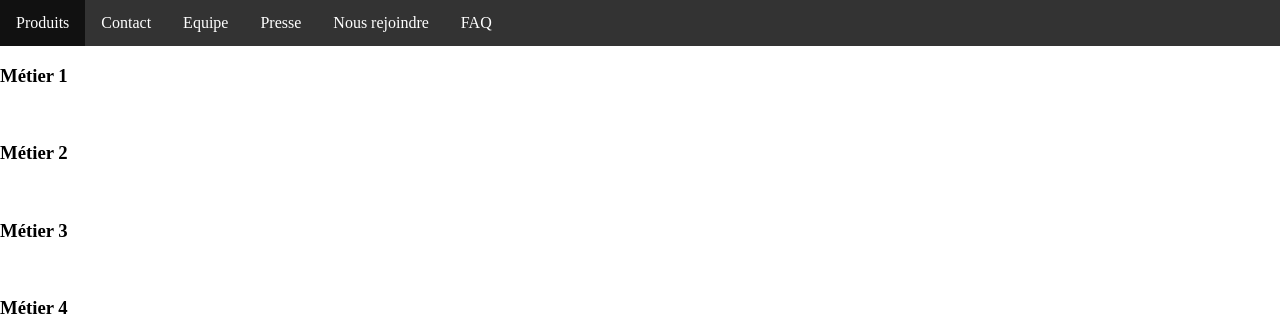
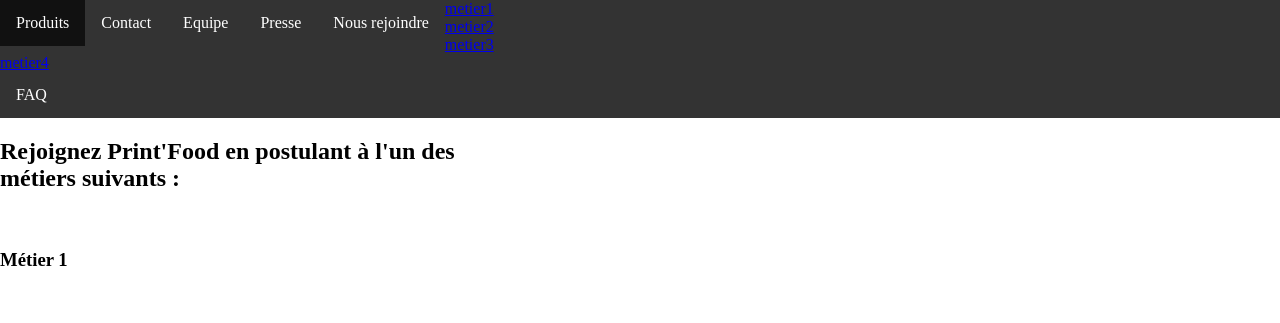
Before and after one commit to Apokalips28/Site-Html, a plain HTML site: page join.html in a window 1280 px wide. Shown: the top 323 px of the page. Drawn offline with Linux system fonts and the light colour scheme.

Commit message:
Ajout de pages

```diff
--- a/join.html
+++ b/join.html
@@ -12,21 +12,39 @@
             		<li><a href="index.html">Produits</a></li>
             		<li><a href="contact.html">Contact</a></li>
             		<li><a href="equipe.html">Equipe</a></li>
-            		<li><a href="presse.html">Presse</a></li>
-            		<li><a href="join.html">Nous rejoindre</a></li>
+            		<li><a href="presse.html">Presse</a>
+
+
+
+                    <li><a href="join.html">Nous rejoindre</a></li>
+
+                     <div><a href="./metier1.html">metier1</a></div>
+                     <div><a href="./metier2.html">metier2</a></div>
+                     <div><a href="./metier3.html">metier3</a></div>
+                     <div><a href="./metier4.html">metier4</a></div>
+                     </div>
+                    </li>
+
+
+
             		<li><a href="faq.html">FAQ</a></li>
             	</ul>
             </nav>
         </header>
         <main>
             <article>
+                <h2>Rejoignez Print'Food en postulant à l'un des métiers suivants :</h2>
+                <br>
 
                     <h3>Métier 1</h3>
                     <br>
+
                     <h3>Métier 2</h3>
                     <br>
+
                     <h3>Métier 3</h3>
                     <br>
+
                     <h3>Métier 4</h3>
                     <br>
 
```
Also changed, not shown: presse.html (+2 -0 lines), metier1.html (added), metier2.html (added), metier3.html (added), metier4.html (added).
